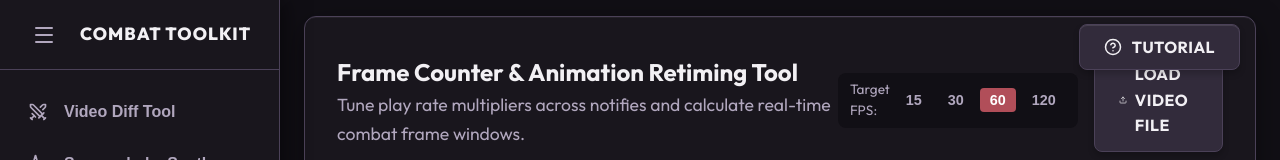
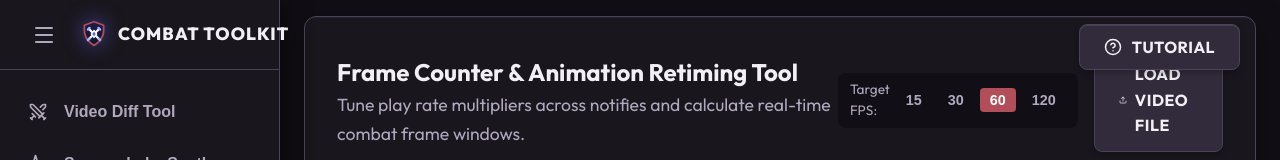
Before and after one commit to nadirlatif532/Video-diff-tool, a React (Vite) app: page / in a window 1280 px wide. Shown: the top 160 px of the page. Built offline with nearby package versions, Linux system fonts and the light colour scheme.

Commit message:
Add custom Sword and Shield emblem logo and redesign control toolbar layout

```diff
--- a/src/App.jsx
+++ b/src/App.jsx
@@ -4,6 +4,7 @@ import VideoDiffTool from './modules/VideoDiffTool';
 import ScreenShakeTool from './modules/ScreenShakeTool';
 import HitStopTool from './modules/HitStopTool';
 import AnimRetimeTool from './modules/AnimRetimeTool';
+import CombatLogo from './components/CombatLogo';
 import './index.css';
 
 const TUTORIALS = {
@@ -65,7 +66,12 @@ export default function App() {
           <button className="icon-btn" onClick={() => setSidebarOpen(!sidebarOpen)}>
             <Menu size={24} />
           </button>
-          {sidebarOpen && <h2>Combat Toolkit</h2>}
+          {sidebarOpen && (
+            <div style={{ display: 'flex', alignItems: 'center', gap: '10px' }}>
+              <CombatLogo size={28} />
+              <h2 style={{ margin: 0 }}>Combat Toolkit</h2>
+            </div>
+          )}
         </div>
 
         <nav style={{ flex: 1, padding: '16px 0' }}>
--- /dev/null
+++ b/src/components/CombatLogo.jsx
@@ -0,0 +1,42 @@
+export default function CombatLogo({ size = 32 }) {
+  return (
+    <div style={{ display: 'inline-flex', alignItems: 'center', justifyContent: 'center', position: 'relative', width: size, height: size }}>
+      <svg
+        width={size}
+        height={size}
+        viewBox="0 0 32 32"
+        fill="none"
+        xmlns="http://www.w3.org/2000/svg"
+        style={{ filter: 'drop-shadow(0 0 10px rgba(99, 102, 241, 0.6))' }}
+      >
+        {/* Glowing Crest Shield */}
+        <path
+          d="M16 29C16 29 27 23.5 27 12V6L16 2L5 6V12C5 23.5 16 29 16 29Z"
+          fill="url(#shield_grad)"
+          stroke="var(--primary)"
+          strokeWidth="2"
+          strokeLinejoin="round"
+        />
+        {/* Left Sword Blade */}
+        <path d="M10 22L22 10" stroke="#ffffff" strokeWidth="2.5" strokeLinecap="round" />
+        <path d="M9 23L11 21" stroke="#a5b4fc" strokeWidth="2.5" strokeLinecap="round" />
+        <path d="M21 9L23 11" stroke="#a5b4fc" strokeWidth="2.5" strokeLinecap="round" />
+
+        {/* Right Sword Blade */}
+        <path d="M22 22L10 10" stroke="#ffffff" strokeWidth="2.5" strokeLinecap="round" />
+        <path d="M23 23L21 21" stroke="#a5b4fc" strokeWidth="2.5" strokeLinecap="round" />
+        <path d="M11 9L9 11" stroke="#a5b4fc" strokeWidth="2.5" strokeLinecap="round" />
+
+        {/* Center Power Core Diamond */}
+        <polygon points="16,12 19,16 16,20 13,16" fill="#6366f1" stroke="#ffffff" strokeWidth="1.5" />
+
+        <defs>
+          <linearGradient id="shield_grad" x1="16" y1="2" x2="16" y2="29" gradientUnits="userSpaceOnUse">
+            <stop stopColor="#1e1b4b" stopOpacity="0.9" />
+            <stop offset="1" stopColor="#0f172a" stopOpacity="0.95" />
+          </linearGradient>
+        </defs>
+      </svg>
+    </div>
+  );
+}
--- a/src/modules/AnimRetimeTool.jsx
+++ b/src/modules/AnimRetimeTool.jsx
@@ -447,9 +447,12 @@ export default function AnimRetimeTool() {
             />
           </div>
 
-          {/* Controls Toolbar with Master Playback Speed & Audio Mute Button */}
+          {/* Redesigned Structured Control Deck (2 Clean Rows) */}
+          <div style={{ display: 'flex', flexDirection: 'column', gap: '0.75rem', backgroundColor: 'rgba(15, 23, 42, 0.4)', padding: '12px 16px', borderRadius: '12px', border: '1px solid var(--border-color)' }}>
+
+            {/* Row 1: Primary Actions & Master Speed Deck */}
             <div style={{ display: 'flex', justifyContent: 'space-between', alignItems: 'center', flexWrap: 'wrap', gap: '1rem' }}>
-            <div style={{ display: 'flex', gap: '0.75rem', alignItems: 'center', flexWrap: 'wrap' }}>
+              <div style={{ display: 'flex', gap: '0.75rem', alignItems: 'center' }}>
                 <button
                   className="btn btn-primary"
                   onClick={() => {
@@ -459,23 +462,64 @@ export default function AnimRetimeTool() {
                     }
                   }}
                   disabled={!videoUrl}
+                  style={{ padding: '10px 24px', fontSize: '1rem' }}
                 >
                   {isPlaying ? <Pause size={18} /> : <Play size={18} />} {isPlaying ? 'Pause' : 'Play Simulation'}
                 </button>
 
-              <button className="btn" onClick={() => stepFrame(-1)} disabled={!videoUrl}>
-                <ChevronLeft size={18} /> -1 Frame
+                <button
+                  className="btn btn-primary"
+                  onClick={addNotifyAtCurrentFrame}
+                  style={{ display: 'flex', alignItems: 'center', gap: '8px', backgroundColor: '#10b981', borderColor: '#10b981', padding: '10px 22px', fontSize: '0.95rem' }}
+                >
+                  <Plus size={18} /> Add AnimNotify at Frame #{currentRawFrame}
+                </button>
+              </div>
+
+              {/* Master Playback Speed Selector Deck */}
+              <div style={{ display: 'flex', alignItems: 'center', gap: '6px', background: 'var(--bg-main)', padding: '6px 14px', borderRadius: '8px', border: '1px solid var(--border-color)' }}>
+                <Gauge size={16} style={{ color: 'var(--primary)' }} />
+                <span style={{ fontSize: '0.85rem', color: 'var(--text-muted)', fontWeight: '500' }}>Master Speed:</span>
+                {MASTER_SPEEDS.map(spd => (
+                  <button
+                    key={spd}
+                    onClick={() => setMasterSpeed(spd)}
+                    style={{
+                      background: masterSpeed === spd ? 'var(--primary)' : 'transparent',
+                      color: masterSpeed === spd ? '#fff' : 'var(--text-muted)',
+                      border: 'none',
+                      padding: '4px 10px',
+                      borderRadius: '4px',
+                      cursor: 'pointer',
+                      fontWeight: 'bold',
+                      fontSize: '0.85rem',
+                      transition: 'all 0.15s ease'
+                    }}
+                  >
+                    {spd}x
+                  </button>
+                ))}
+              </div>
+            </div>
+
+            {/* Row 2: Transport Stepping & Utilities */}
+            <div style={{ display: 'flex', justifyContent: 'space-between', alignItems: 'center', flexWrap: 'wrap', gap: '1rem', borderTop: '1px solid rgba(255,255,255,0.05)', paddingTop: '0.75rem' }}>
+              <div style={{ display: 'flex', gap: '0.5rem', alignItems: 'center' }}>
+                <span style={{ fontSize: '0.8rem', color: 'var(--text-muted)', marginRight: '4px' }}>Frame Step:</span>
+                <button className="btn" onClick={() => stepFrame(-1)} disabled={!videoUrl} style={{ padding: '6px 14px' }}>
+                  <ChevronLeft size={16} /> -1 Frame
                 </button>
 
-              <button className="btn" onClick={() => stepFrame(1)} disabled={!videoUrl}>
-                +1 Frame <ChevronRight size={18} />
+                <button className="btn" onClick={() => stepFrame(1)} disabled={!videoUrl} style={{ padding: '6px 14px' }}>
+                  +1 Frame <ChevronRight size={16} />
+                </button>
+              </div>
+
+              <div style={{ display: 'flex', gap: '0.75rem', alignItems: 'center' }}>
+                <button className="btn" onClick={() => handleSeek(trimStart)} disabled={!videoUrl} style={{ padding: '6px 14px' }}>
+                  <RefreshCw size={15} /> Restart Clip
                 </button>
 
-              <button className="btn" onClick={() => handleSeek(trimStart)} disabled={!videoUrl}>
-                <RefreshCw size={16} /> Restart Clip
-              </button>
-
-              {/* Audio Mute / Unmute Button */}
                 <button
                   className="btn"
                   onClick={() => {
@@ -484,44 +528,15 @@ export default function AnimRetimeTool() {
                     if (videoRef.current) videoRef.current.muted = nextMuted;
                   }}
                   disabled={!videoUrl}
+                  style={{ padding: '6px 14px' }}
                   title={isMuted ? "Unmute Video Audio" : "Mute Video Audio"}
                 >
-                {isMuted ? <VolumeX size={18} style={{ color: '#ef4444' }} /> : <Volume2 size={18} />}
+                  {isMuted ? <VolumeX size={16} style={{ color: '#ef4444' }} /> : <Volume2 size={16} />}
                   {isMuted ? 'Muted' : 'Mute Audio'}
                 </button>
-
-              {/* Master Playback Speed Selector */}
-              <div style={{ display: 'flex', alignItems: 'center', gap: '6px', background: 'var(--bg-main)', padding: '4px 10px', borderRadius: '8px', border: '1px solid var(--border-color)', marginLeft: '8px' }}>
-                <Gauge size={16} style={{ color: 'var(--primary)' }} />
-                <span style={{ fontSize: '0.85rem', color: 'var(--text-muted)' }}>Master Speed:</span>
-                {MASTER_SPEEDS.map(spd => (
-                  <button
-                    key={spd}
-                    onClick={() => setMasterSpeed(spd)}
-                    style={{
-                      background: masterSpeed === spd ? 'var(--primary)' : 'transparent',
-                      color: masterSpeed === spd ? '#fff' : 'var(--text-muted)',
-                      border: 'none',
-                      padding: '3px 8px',
-                      borderRadius: '4px',
-                      cursor: 'pointer',
-                      fontWeight: 'bold',
-                      fontSize: '0.85rem'
-                    }}
-                  >
-                    {spd}x
-                  </button>
-                ))}
               </div>
             </div>
 
-            <button
-              className="btn btn-primary"
-              onClick={addNotifyAtCurrentFrame}
-              style={{ display: 'flex', alignItems: 'center', gap: '8px', backgroundColor: '#10b981', borderColor: '#10b981' }}
-            >
-              <Plus size={18} /> Add AnimNotify at Frame #{currentRawFrame}
-            </button>
           </div>
 
         </div>
```
Lines whose indentation alone changed are shown as unchanged.
